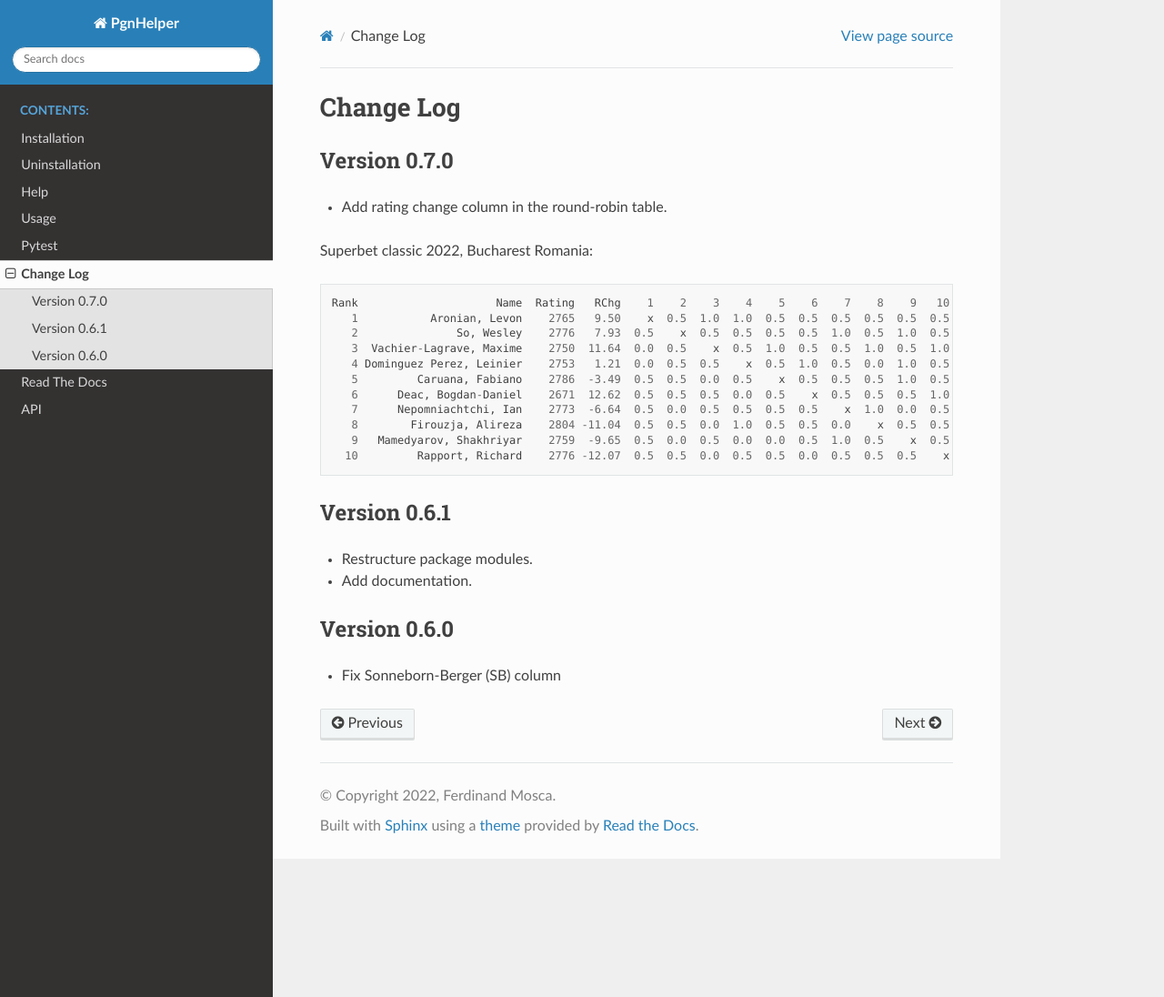
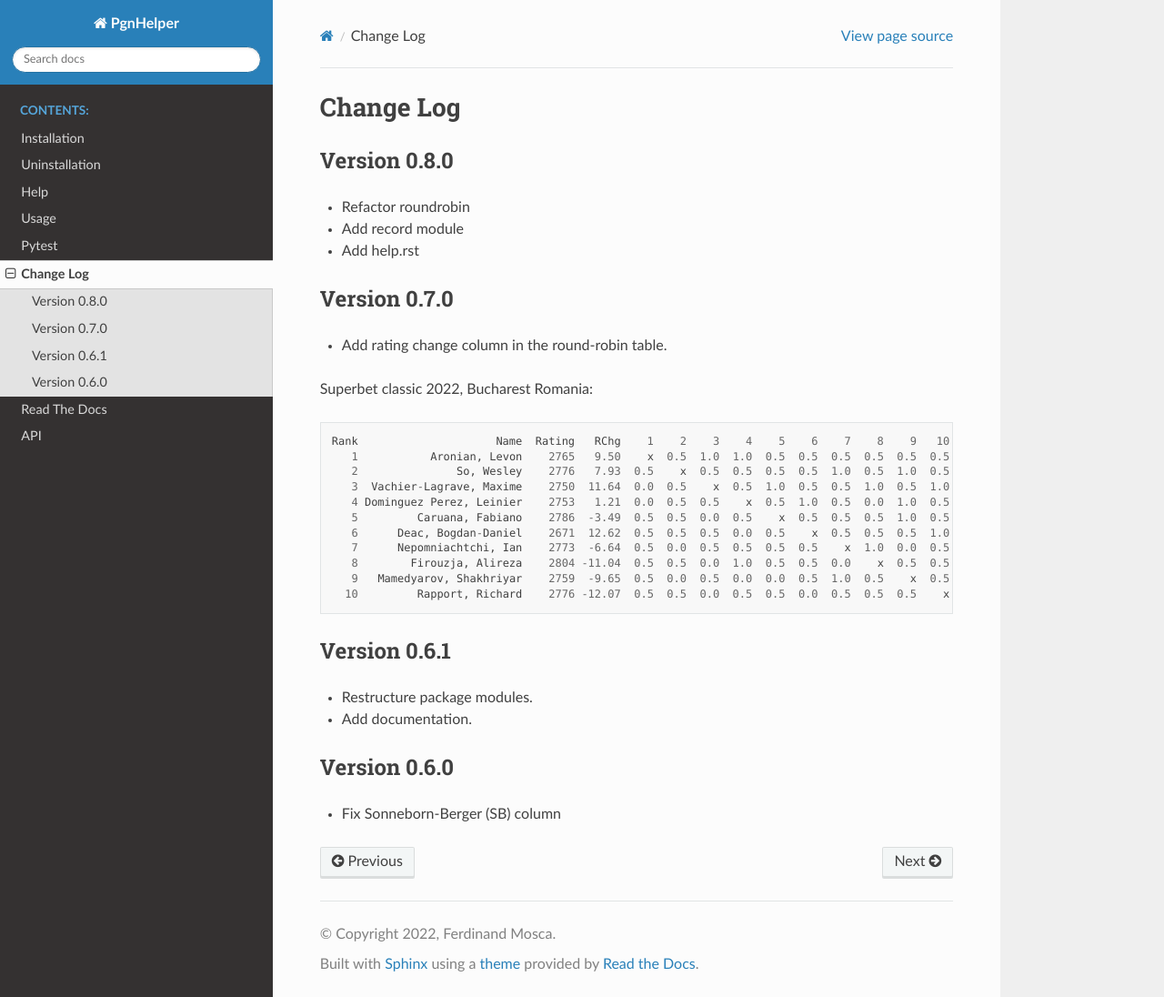
Before and after one commit to fsmosca/pgnhelper, a Sphinx documentation site: the page built from docs/changelog.rst, in a window 1280 px wide and 1096 px high. Shown: the whole window at 91% size. Built offline with Sphinx 7.4.7 and the Read the Docs theme 2.0.0, drawn with Linux system fonts in a browser that asks for light colours.

Commit message:
Update changelog.rst

```diff
--- a/docs/changelog.rst
+++ b/docs/changelog.rst
@@ -1,5 +1,13 @@
 Change Log
 ==========
+
+
+Version 0.8.0
+"""""""""""""
+* Refactor roundrobin
+* Add record module
+* Add help.rst
+
 
 Version 0.7.0
 """""""""""""
```
